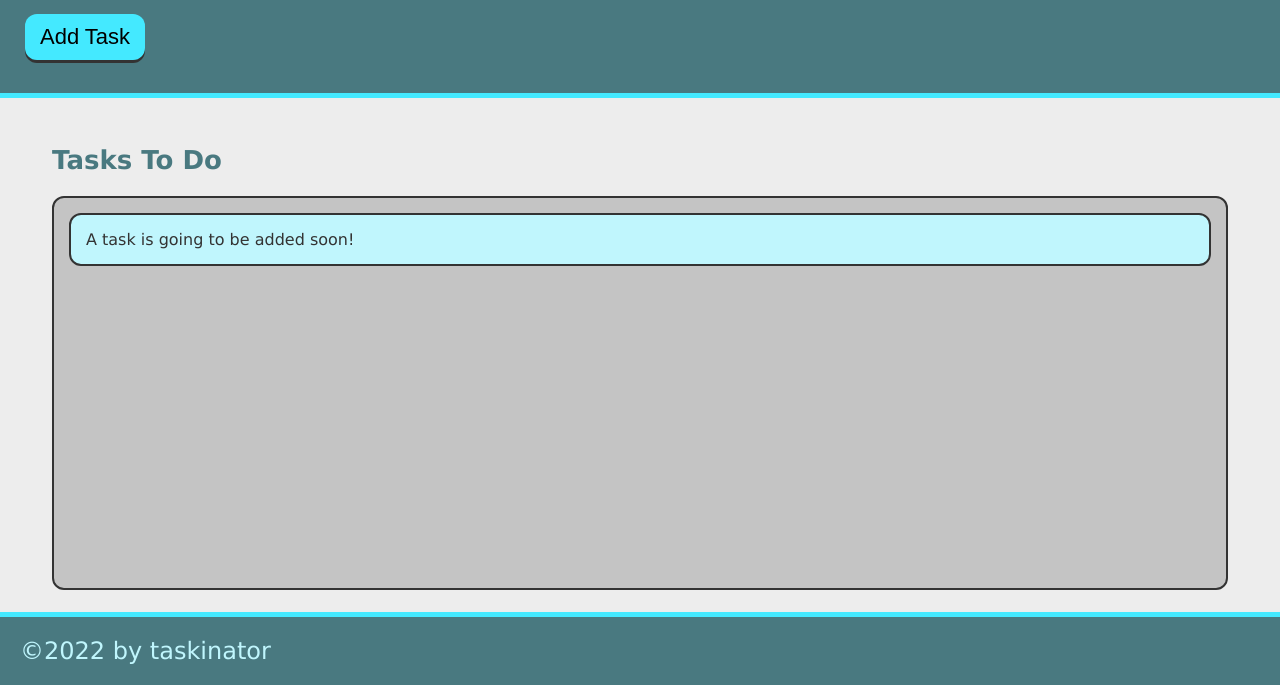
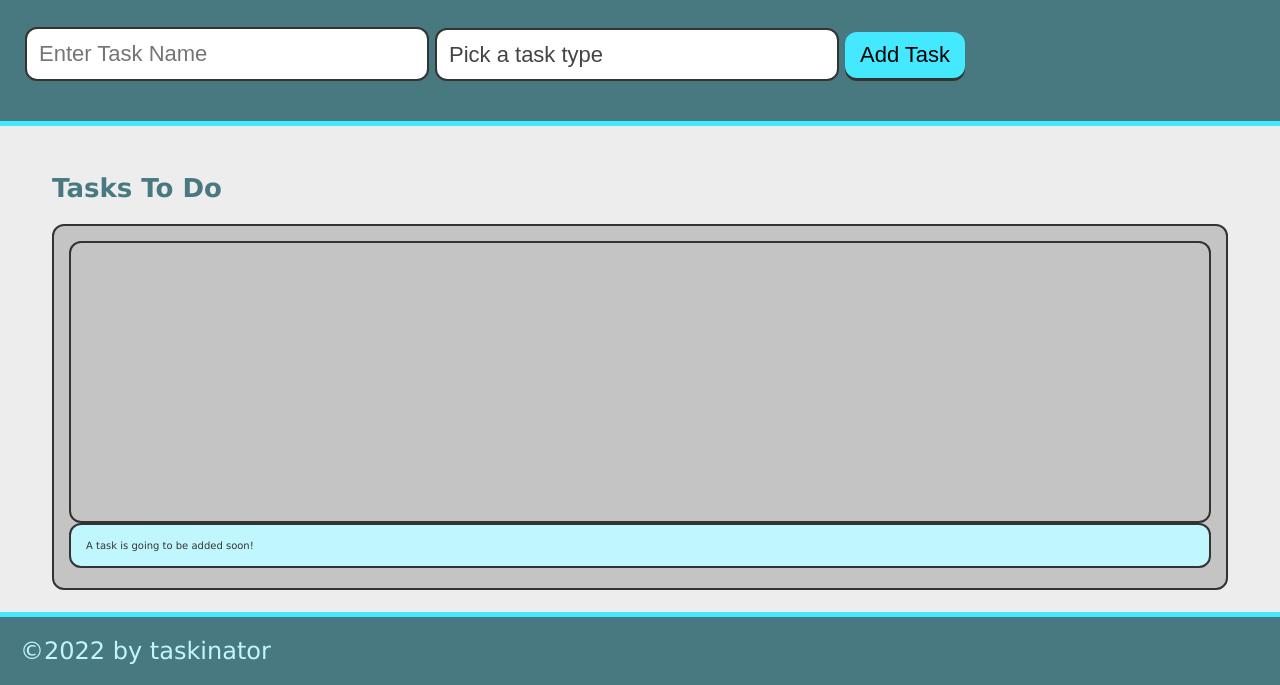
Before and after one commit to Jay1194/taskinator, a plain HTML site: page index.html in a window 1280 px wide. Shown: the part 115-800 px from the top of the page. Drawn offline with Linux system fonts and the light colour scheme.

Commit message:
Added Dropdown

```diff
--- a/assets/js/script.js
+++ b/assets/js/script.js
@@ -1,11 +1,15 @@
+
+// DOM object reference and task item DOM reference //
 var buttonEl = document.querySelector("#save-task");
 var tasksToDoEl = document.querySelector("#tasks-to-do");
 
+// 1. Created a new task item 2. Styled new task item 3. Added the text 4. Appended this element to the task list //
 var createTaskHandler = function() {
   var listItemEl = document.createElement("li");
   listItemEl.className = "task-item";
   listItemEl.textContent = "This is a new task.";
   tasksToDoEl.appendChild(listItemEl);
-  };
+};
 
+ // On a button click create a task! (uses "createTaskHandler" as a Callback function) //
 buttonEl.addEventListener("click", createTaskHandler);
--- a/index.html
+++ b/index.html
@@ -12,16 +12,40 @@
 <body>
 
     <header>
-        <h1 class="page-title">Taskinator</h1>
-        <p>Click the button below to add a new task!</p>
-        <button class="btn" id="save-task" >Add Task</button>
-     </header>
+   <h1 class="page-title">Taskinator</h1>
+  <p>Click the button below to add a new task!</p>
+
+
+ <!-- Gave form id attribute for j.s /// wrapped all form elements with div for easier css styling/// input element added to capture our task's name -->
+ <form id="task-form">
+    <div class="form-group">
+      <input type="text" name="task-name" class="text-input" placeholder="Enter Task Name" />
+    </div>
+
+    <!-- Type Of Task Dropdown-->
+    <div class="form-group">
+      <select name="task-type" class="select-dropdown">
+        <option value="" disabled selected>Pick a task type</option>
+        <option value="Print">Print</option>
+        <option value="Web">Web</option>
+        <option value="Mobile">Mobile</option>
+      </select>
+    </div>
+    <div class="form-group">
+      <button class="btn" id="save-task" type="submit">Add Task</button>
+    </div>
+  </form>
+
+
+
+</header>
 
      <main class="page-content">
         <section class="task-list-wrapper">
           <h2 class="list-title">Tasks To Do</h2>
           <ul class="task-list" id="tasks-to-do">
-            <li class="task-item" >A task is going to be added soon!</li>
+            <ul class="task-list" id="tasks-to-do"></ul>
+            <ul class="task-item">A task is going to be added soon!</ul>
           </ul>
         </section>
       </main>
```
Also changed, not shown: assets/css/style.css (indentation only).
